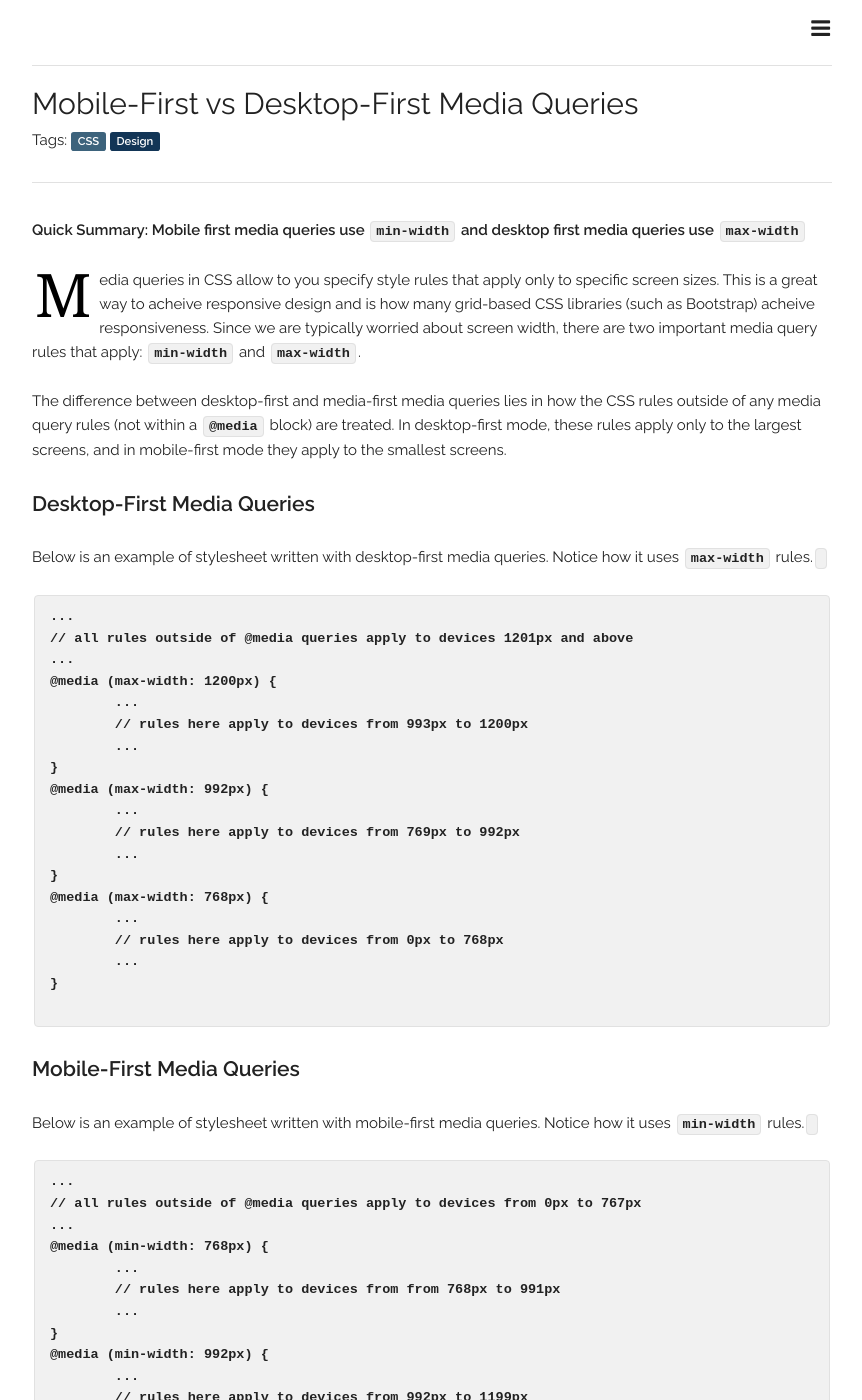
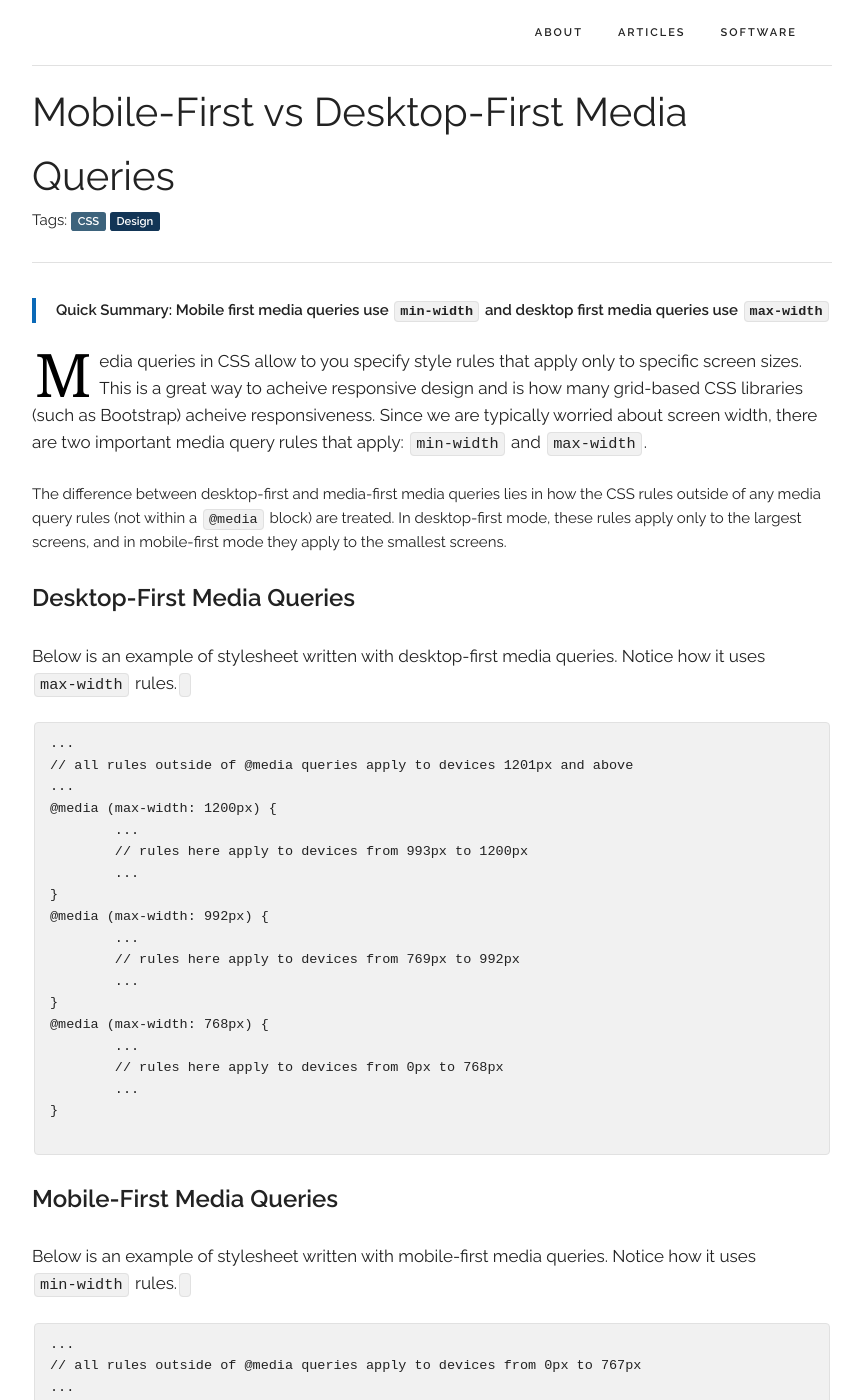
Before and after one commit to joegalley/joegalley.github.io, a Jekyll site: the page built from articles/mobile-first-vs-desktop-first-media-queries.html, in a window 1280 px wide and 1400 px high. Shown: the whole window, without its empty margins (208-1070 px from the left). Built offline with Jekyll 4.4.1, drawn with Linux system fonts in a browser that asks for light colours; nearby versions of some CDN libraries.

Commit message:
fix menu button on desktop size

```diff
--- a/articles/mobile-first-vs-desktop-first-media-queries.html
+++ b/articles/mobile-first-vs-desktop-first-media-queries.html
@@ -13,8 +13,8 @@
 
 			<hr>
 
-			<p>
-				<b>Quick Summary: Mobile first media queries use <code>min-width</code> and desktop first media queries use <code>max-width</code></b>
+			<p class="quick-summary">
+				Quick Summary: Mobile first media queries use <code>min-width</code> and desktop first media queries use <code>max-width</code>
 			</p>
 
 			<p class="content-paragraph">
--- a/assets/css/style.css
+++ b/assets/css/style.css
@@ -317,9 +317,6 @@
     padding-right: 8px;
     padding-left: 3px;
 }
-code {
-	font-weight: bold;
-}
 pre>code {
     overflow: auto;
 }
@@ -335,7 +332,6 @@
     }
 }
 
-<<<<<<< HEAD
 @media (min-width: 550px) {
 	.content-paragraph-title {
 		font-size: 2.4rem;
@@ -391,12 +387,9 @@
         font-size: 4rem;
     }
 }
-=======
 .callout {
 	padding: 15px;
 	text-align: center;
 	border-right: 10px solid #00fa9a;
 	font-size: 1.7rem;
 }
-
->>>>>>> ce972d438fae5043f7dfaa2dc0492a230b067638
```
